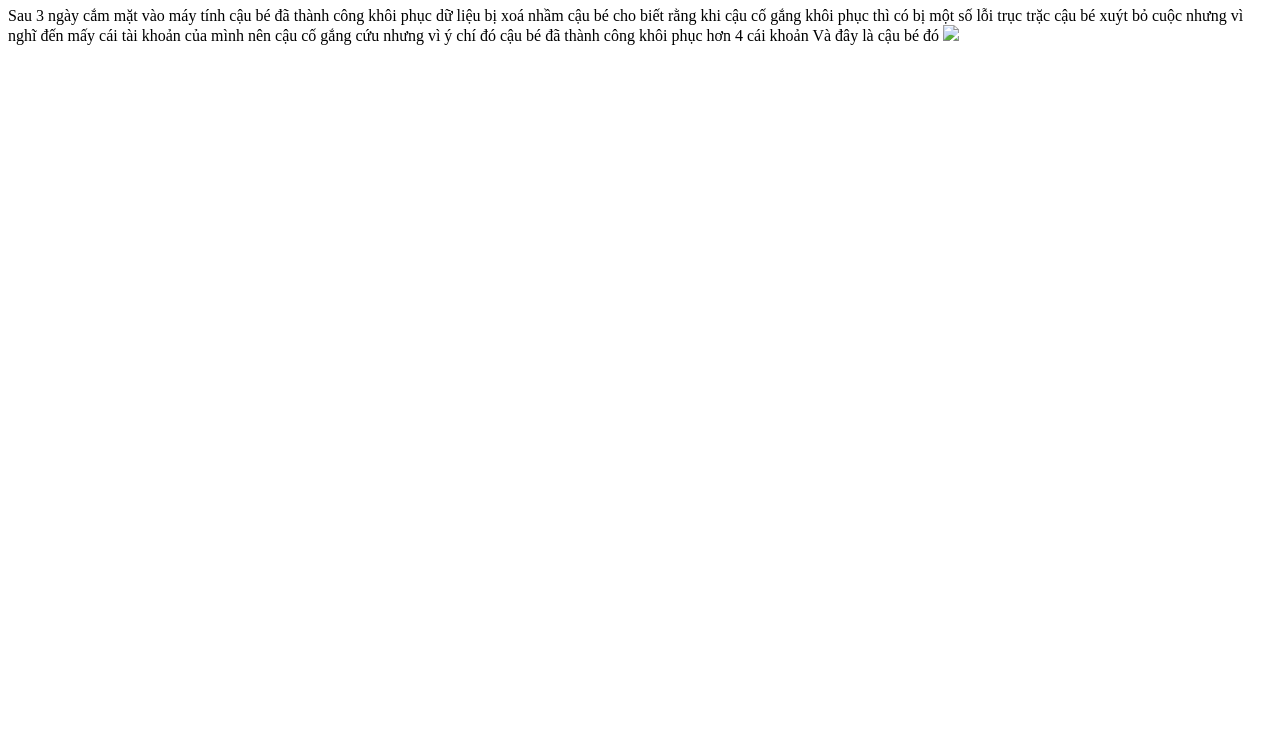
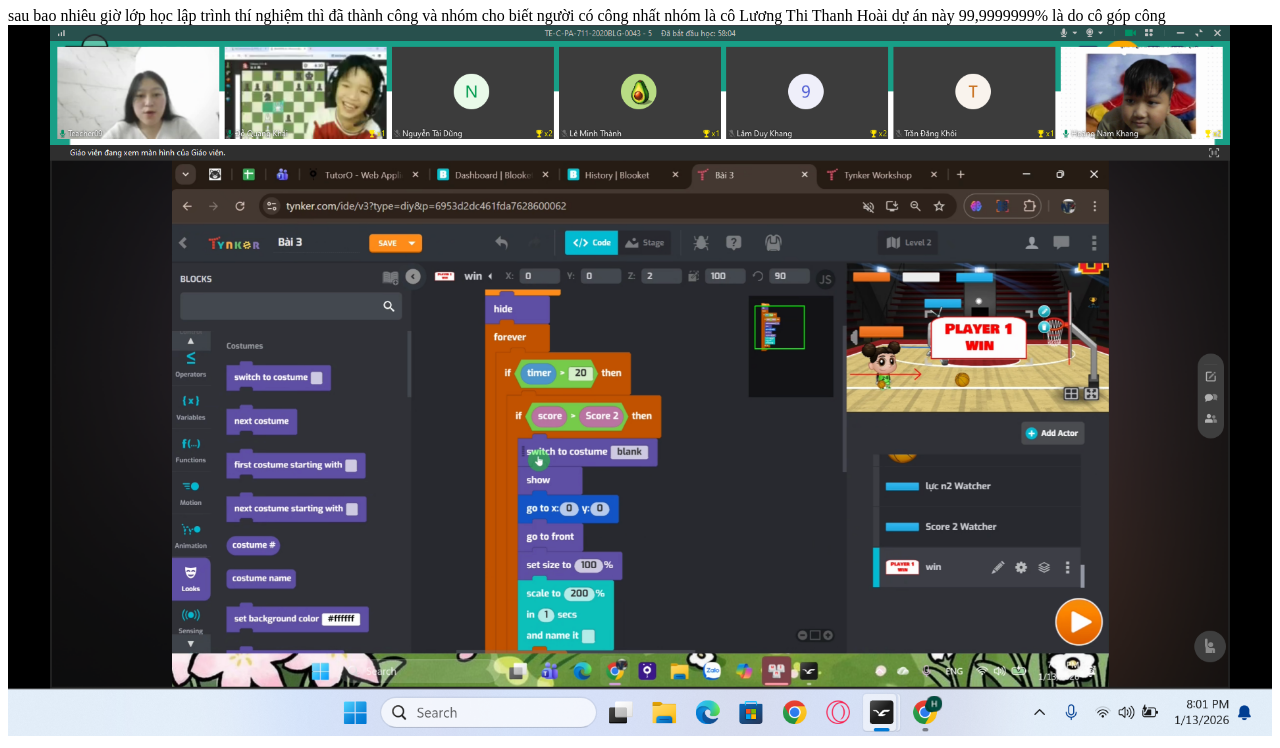
Before and after one commit to khang-123456/hi, a plain HTML site: page index.html in a window 1280 px wide. Shown: the part 73-821 px from the top of the page. Before the commit the page ends 800 px from the top, so only its background shows below. Drawn offline with Linux system fonts and the light colour scheme.

Commit message:
Update index.html

```diff
--- a/index.html
+++ b/index.html
@@ -5,12 +5,11 @@
     <meta charset="utf-8">
 </head>
 <body>
-    <h1>Một cậu bé 9 tuổi thành công khôi phục dữ liệu</h1>
-    </p>Sau 3 ngày cắm mặt vào máy tính cậu bé đã thành công khôi phục dữ liệu bị xoá nhầm
-        cậu bé cho biết rằng khi cậu cố gắng khôi phục thì có bị một số lỗi trục trặc
-        cậu bé xuýt bỏ cuộc nhưng vì nghĩ đến mấy cái tài khoản của mình nên cậu cố gắng cứu
-        nhưng vì ý chí đó cậu bé đã thành công khôi phục hơn 4 cái khoản
-              Và đây là cậu bé đó
-    <img src="WIN_20260112_22_03_23_Pro.jpg" width="100%">
+    <h1>một lớp học lập trình thành công lập trình skibi tolet</h1>
+    </p>sau bao nhiêu giờ lớp học lập trình thí nghiệm thì đã thành công
+    và nhóm cho biết người có công nhất nhóm là cô Lương Thi Thanh Hoài
+    dự án này 99,9999999% là do cô góp công
+    <img src="{0A8BA00B-F0FC-460C-A16C-31F945E3F7BC}.png" width="100%">
 </body>
+
 </html>
```
